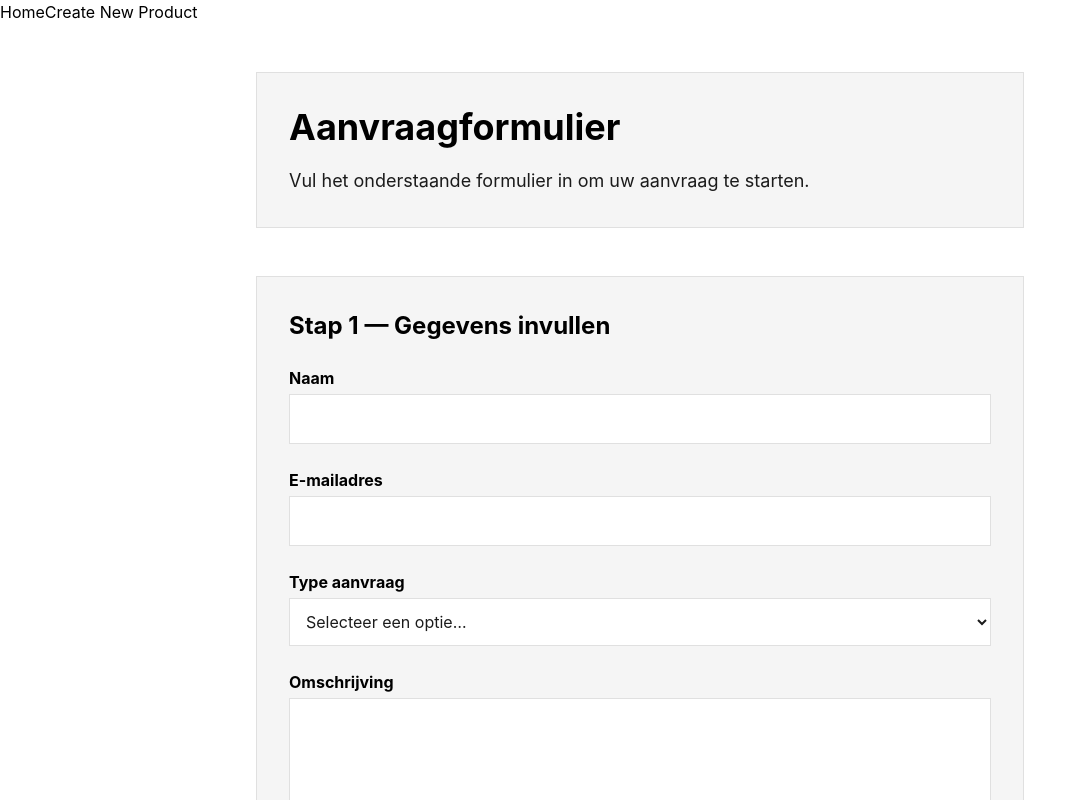
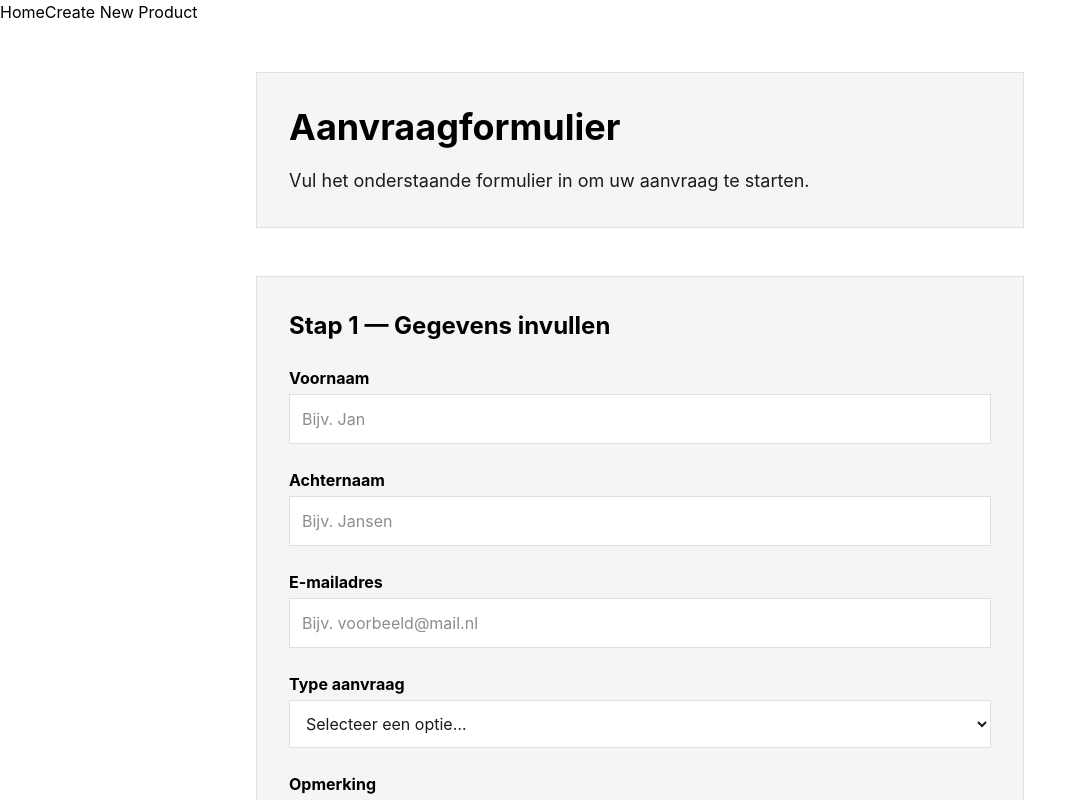
Before and after one commit to TrevinoRizkySunarja/TLE3-FrontEnd, a React (Vite) app in the folder TLE3/: page /aanvraag/stap-1 in a window 1280 px wide. Shown: the top 800 px of the page, without its empty margins (0-1086 px from the left). Built offline with nearby package versions, Linux system fonts and the light colour scheme.

Commit message:
V 1.3.2 - Beschrijving is nu opmerking geworden tijdens de aanvraag op Form1. - Bij elke gedeelte is het nu opmerking geworden

```diff
--- a/TLE3/src/Form/AanvraagForm.jsx
+++ b/TLE3/src/Form/AanvraagForm.jsx
@@ -5,10 +5,11 @@ export default function AanvraagForm() {
     const navigate = useNavigate();
 
     const [formData, setFormData] = useState({
-        naam: "",
+        voornaam: "",
+        achternaam: "",
         email: "",
         type: "",
-        omschrijving: "",
+        opmerking: "",
     });
 
     const [errors, setErrors] = useState({});
@@ -19,11 +20,36 @@ export default function AanvraagForm() {
 
     function validate() {
         const newErrors = {};
+        const nameRegex = /^[A-Za-zÀ-ÿ' -]+$/;
 
-        if (!formData.naam.trim()) newErrors.naam = "Vul uw naam in.";
-        if (!formData.email.trim()) newErrors.email = "Vul uw e-mailadres in.";
-        if (!formData.type.trim()) newErrors.type = "Selecteer een aanvraagtype.";
-        if (!formData.omschrijving.trim()) newErrors.omschrijving = "Beschrijf uw aanvraag.";
+        // VOORNAAM
+        if (!formData.voornaam.trim()) {
+            newErrors.voornaam = "Vul uw voornaam in.";
+        } else if (!nameRegex.test(formData.voornaam)) {
+            newErrors.voornaam = "Voornaam mag geen cijfers bevatten.";
+        }
+
+        // ACHTERNAAM
+        if (!formData.achternaam.trim()) {
+            newErrors.achternaam = "Vul uw achternaam in.";
+        } else if (!nameRegex.test(formData.achternaam)) {
+            newErrors.achternaam = "Achternaam mag geen cijfers bevatten.";
+        }
+
+        // EMAIL
+        if (!formData.email.trim()) {
+            newErrors.email = "Vul uw e-mailadres in.";
+        }
+
+        // TYPE
+        if (!formData.type.trim()) {
+            newErrors.type = "Selecteer een aanvraagtype.";
+        }
+
+        // OPMERKING
+        if (!formData.opmerking.trim()) {
+            newErrors.opmerking = "Vul een opmerking in.";
+        }
 
         setErrors(newErrors);
         return Object.keys(newErrors).length === 0;
@@ -38,7 +64,6 @@ export default function AanvraagForm() {
         });
     }
 
-    // Dynamische informatie per aanvraagtype
     const typeInfo = {
         rijbewijs: (
             <p className="text-[#1B1B1B] leading-relaxed">
@@ -90,40 +115,80 @@ export default function AanvraagForm() {
 
                 <form onSubmit={handleSubmit} className="space-y-6">
 
-                    {/* NAAM */}
+                    {/* VOORNAAM */}
                     <div>
-                        <label className="block font-bold text-black mb-1">Naam</label>
+                        <label htmlFor="voornaam" className="block font-bold text-black mb-1">
+                            Voornaam
+                        </label>
                         <input
-                            name="naam"
+                            id="voornaam"
+                            name="voornaam"
                             type="text"
-                            value={formData.naam}
+                            placeholder="Bijv. Jan"
+                            value={formData.voornaam}
                             onChange={handleChange}
-                            className="w-full p-3 border border-[#E0E0E0] bg-white focus:ring-2 focus:ring-[#008100]"
+                            pattern="^[A-Za-zÀ-ÿ' -]+$"
+                            className="w-full p-3 border border-[#E0E0E0] bg-white text-[#1B1B1B]
+                            focus:outline-none focus:ring-2 focus:ring-[#008100]"
                         />
-                        {errors.naam && <p className="text-[#B00020] text-sm">{errors.naam}</p>}
+                        {errors.voornaam && (
+                            <p className="text-[#B00020] text-sm mt-1">{errors.voornaam}</p>
+                        )}
+                    </div>
+
+                    {/* ACHTERNAAM */}
+                    <div>
+                        <label htmlFor="achternaam" className="block font-bold text-black mb-1">
+                            Achternaam
+                        </label>
+                        <input
+                            id="achternaam"
+                            name="achternaam"
+                            type="text"
+                            placeholder="Bijv. Jansen"
+                            value={formData.achternaam}
+                            onChange={handleChange}
+                            pattern="^[A-Za-zÀ-ÿ' -]+$"
+                            className="w-full p-3 border border-[#E0E0E0] bg-white text-[#1B1B1B]
+                            focus:outline-none focus:ring-2 focus:ring-[#008100]"
+                        />
+                        {errors.achternaam && (
+                            <p className="text-[#B00020] text-sm mt-1">{errors.achternaam}</p>
+                        )}
                     </div>
 
                     {/* EMAIL */}
                     <div>
-                        <label className="block font-bold text-black mb-1">E-mailadres</label>
+                        <label htmlFor="email" className="block font-bold text-black mb-1">
+                            E-mailadres
+                        </label>
                         <input
+                            id="email"
                             name="email"
                             type="email"
+                            placeholder="Bijv. voorbeeld@mail.nl"
                             value={formData.email}
                             onChange={handleChange}
-                            className="w-full p-3 border border-[#E0E0E0] bg-white focus:ring-2 focus:ring-[#008100]"
+                            className="w-full p-3 border border-[#E0E0E0] bg-white text-[#1B1B1B]
+                            focus:outline-none focus:ring-2 focus:ring-[#008100]"
                         />
-                        {errors.email && <p className="text-[#B00020] text-sm">{errors.email}</p>}
+                        {errors.email && (
+                            <p className="text-[#B00020] text-sm mt-1">{errors.email}</p>
+                        )}
                     </div>
 
                     {/* TYPE */}
                     <div>
-                        <label className="block font-bold text-black mb-1">Type aanvraag</label>
+                        <label htmlFor="type" className="block font-bold text-black mb-1">
+                            Type aanvraag
+                        </label>
                         <select
+                            id="type"
                             name="type"
                             value={formData.type}
                             onChange={handleChange}
-                            className="w-full p-3 border border-[#E0E0E0] bg-white focus:ring-2 focus:ring-[#008100]"
+                            className="w-full p-3 border border-[#E0E0E0] bg-white text-[#1B1B1B]
+                            focus:outline-none focus:ring-2 focus:ring-[#008100]"
                         >
                             <option value="">Selecteer een optie…</option>
                             <option value="rijbewijs">Rijbewijs aanvragen</option>
@@ -132,7 +197,9 @@ export default function AanvraagForm() {
                             <option value="verblijfsvergunning">Verblijfsvergunning aanvragen</option>
                             <option value="melding">Melding doen</option>
                         </select>
-                        {errors.type && <p className="text-[#B00020] text-sm">{errors.type}</p>}
+                        {errors.type && (
+                            <p className="text-[#B00020] text-sm mt-1">{errors.type}</p>
+                        )}
                     </div>
 
                     {/* DYNAMISCHE INFO */}
@@ -142,23 +209,32 @@ export default function AanvraagForm() {
                         </div>
                     )}
 
-                    {/* OMSCHRIJVING */}
+                    {/* OPMERKING */}
                     <div>
-                        <label className="block font-bold text-black mb-1">Omschrijving</label>
+                        <label htmlFor="opmerking" className="block font-bold text-black mb-1">
+                            Opmerking
+                        </label>
                         <textarea
-                            name="omschrijving"
+                            id="opmerking"
+                            name="opmerking"
+                            placeholder="Voeg een opmerking toe…"
+                            value={formData.opmerking}
+                            onChange={handleChange}
                             rows="5"
-                            value={formData.omschrijving}
-                            onChange={handleChange}
-                            className="w-full p-3 border border-[#E0E0E0] bg-white focus:ring-2 focus:ring-[#008100]"
+                            className="w-full p-3 border border-[#E0E0E0] bg-white text-[#1B1B1B]
+                            focus:outline-none focus:ring-2 focus:ring-[#008100]"
                         />
-                        {errors.omschrijving && <p className="text-[#B00020] text-sm">{errors.omschrijving}</p>}
+                        {errors.opmerking && (
+                            <p className="text-[#B00020] text-sm mt-1">{errors.opmerking}</p>
+                        )}
                     </div>
 
                     {/* KNOP */}
                     <button
                         type="submit"
-                        className="px-6 py-3 bg-[#008100] text-white font-bold rounded-md hover:bg-black focus:ring-2 focus:ring-black"
+                        className="px-6 py-3 bg-[#008100] text-white font-bold rounded-md
+                        hover:bg-black hover:text-white transition-colors
+                        focus:outline-none focus:ring-2 focus:ring-black"
                     >
                         Verder naar stap 2
                     </button>
--- a/TLE3/src/Form/AanvraagVoltooid.jsx
+++ b/TLE3/src/Form/AanvraagVoltooid.jsx
@@ -6,12 +6,10 @@ export default function AanvraagVoltooid() {
     const location = useLocation();
     const data = location.state;
 
-    // if (!user) return <Navigate to="/login" replace />;
     if (!data) return <Navigate to="/aanvraag/stap-1" replace />;
 
     const type = data.type;
 
-    // Dynamische documenten-informatie
     const documentInfo = {
         rijbewijs: "Neem uw oude rijbewijs mee naar uw afspraak.",
         paspoort: "Neem uw oude paspoort mee naar uw afspraak.",
@@ -44,12 +42,18 @@ export default function AanvraagVoltooid() {
                     {documentInfo[type]}
                 </p>
 
-                {/* Als er een afspraak is */}
+                {/* OPMERKING */}
+                {data.opmerking && (
+                    <div className="p-4 bg-white border border-[#E0E0E0]">
+                        <p className="font-bold text-black mb-1">Uw opmerking:</p>
+                        <p className="leading-relaxed">{data.opmerking}</p>
+                    </div>
+                )}
+
+                {/* AFSPRAAKGEGEVENS */}
                 {heeftAfspraak && (
                     <div className="space-y-2">
-                        <p className="text-lg">
-                            Uw afspraak vindt plaats op:
-                        </p>
+                        <p className="text-lg">Uw afspraak vindt plaats op:</p>
 
                         <p className="font-bold text-black text-xl">
                             {data.locatie}
@@ -65,7 +69,7 @@ export default function AanvraagVoltooid() {
                     </div>
                 )}
 
-                {/* Als melding zonder afspraak */}
+                {/* MELDING ZONDER AFSPRAAK */}
                 {type === "melding" && data.afspraakMaken === "nee" && (
                     <p className="text-lg leading-relaxed">
                         U heeft ervoor gekozen geen afspraak te maken. Wij nemen contact met u op indien nodig.
```
Also changed, not shown: TLE3/src/Form/AanvraagForm2.jsx (+4 -52 lines).
